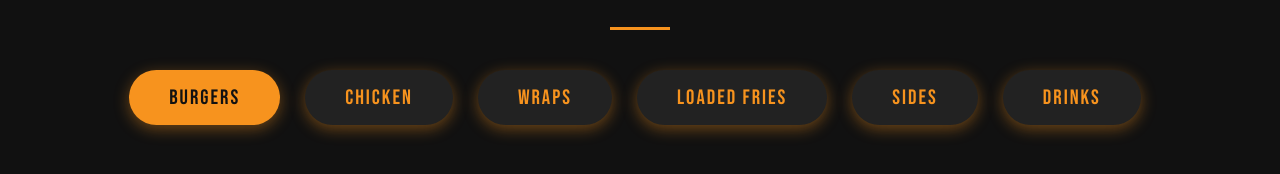
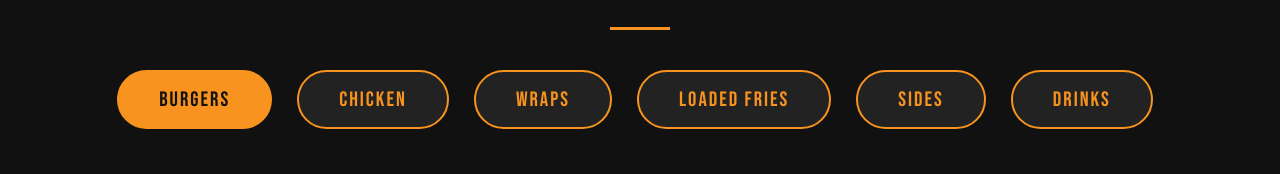
Before and after one commit to KareemSab278/grilla_smash, a React (Vite) app: page / in a window 1280 px wide. Shown: the part 1684-1858 px from the top of the page. Built offline with nearby package versions, Linux system fonts and the light colour scheme.

Commit message:
done for today ig

```diff
--- a/src/Components/Buttons.tsx
+++ b/src/Components/Buttons.tsx
@@ -15,7 +15,7 @@ export const Buttons = {
         <RenderButton onClick={onClick} title={title} disabled={disabled}>{children}</RenderButton>
     ),
     secondary: ({ onClick, title, children, disabled }: ButtonProps) => (
-        <RenderButton onClick={onClick} title={title} color={'#222222'} disabled={disabled}>{children}</RenderButton>
+        <RenderButton onClick={onClick} title={title} color={'#222222'} disabled={disabled} optionalStyles={{ color: '#F7931E', border: '2px solid #F7931E'}}>{children}</RenderButton>
     ),
     category: ({ onClick, title, children, disabled, optionalStyles }: ButtonProps) => (
         <RenderButton onClick={onClick} title={title} color={'#222222'} disabled={disabled} optionalStyles={optionalStyles}>{children}</RenderButton>
@@ -24,6 +24,7 @@ export const Buttons = {
 
 const RenderButton = ({ onClick, title, children, color, disabled, optionalStyles, className }: ButtonProps) => {
     const [clicked, setClicked] = useState(false)
+    const [hovered, setHovered] = useState(false)
 
     const BtnColor = color || '#F7931E'
 
@@ -38,14 +39,16 @@ const RenderButton = ({ onClick, title, children, color, disabled, optionalStyle
             disabled={disabled}
             style={{
                 ...styles.primary_button,
-                background: clicked ? BtnColor : '#F7931E',
-                transform: clicked ? 'scale(0.9)' : 'scale(1)',
+                background: BtnColor,
+                transform: clicked ? 'scale(0.9)' : hovered ? 'scale(1.1)' : 'scale(1)',
                 opacity: disabled ? 0.6 : 1,
                 cursor: disabled ? 'not-allowed' : 'pointer',
                 ...optionalStyles,
             }}
             className={className}
             onClick={() => { if (!disabled) { setClicked(true); onClick() } }}
+            onMouseEnter={() => setHovered(true)}
+            onMouseLeave={() => setHovered(false)}
         >
             {title}{children}
         </button>
@@ -61,10 +64,9 @@ const styles = {
         fontSize: '1.3rem',
         letterSpacing: '2px',
         borderRadius: '50px',
-        cursor: 'pointer',
         transition: 'all 0.3s ease',
         textTransform: 'uppercase' as const,
-        boxShadow: '0 4px 15px rgba(247, 147, 30, 0.4)',
         display: 'inline-block',
-    },
-}
+        height: 'auto',
+        cursor: 'pointer',
+    }}
--- a/src/Components/CheckoutForm.tsx
+++ b/src/Components/CheckoutForm.tsx
@@ -169,7 +169,7 @@ const styles: { [key: string]: CSSProperties } = {
   },
   inputFocus: {
     outline: 'none',
-    borderColor: 'var(--orange)',
+    border: '1px solid var(--orange)',
     boxShadow: '0 0 0 3px rgba(247, 147, 30, 0.1)',
   },
   inlineRow: {
--- a/src/Pages/App.tsx
+++ b/src/Pages/App.tsx
@@ -52,7 +52,6 @@ export const App = () => {
     )
   }
 
-  const removeItem = (itemId: number) => setCart((prev) => prev.filter((i) => i.id !== itemId))
 
   const openCart = () => { setModalOpen(true); setModalView('cart') }
 
@@ -152,7 +151,6 @@ export const App = () => {
           <CartSection
             cart={cart}
             updateQuantity={updateQuantity}
-            removeItem={removeItem}
             subtotal={subtotal}
             total={total}
             DELIVERY_FEE={DELIVERY_FEE}
--- a/src/Pages/Components.tsx
+++ b/src/Pages/Components.tsx
@@ -60,7 +60,7 @@ export const Menu = ({ categories, onSetActiveCategory, activeCategory, filtered
             key={cat.id}
             onClick={() => onSetActiveCategory(cat.id)}
             title={cat.label}
-            optionalStyles={{ marginRight: '10px', marginBottom: '10px', background: activeCategory === cat.id ? '#F7931E' : '#222222', color: activeCategory === cat.id ? '#111111' : '#F7931E' }}
+            optionalStyles={{ marginRight: '10px', marginBottom: '10px', background: activeCategory === cat.id ? '#F7931E' : '#222222', color: activeCategory === cat.id ? '#111111' : '#F7931E', border: '2px solid #F7931E' }}
           />
         ))}
       </div>
@@ -89,12 +89,13 @@ export const Hero = ({ setActiveCategory }: { setActiveCategory: (category: stri
           title="Order Now"
         />
       </div>
-      <div className="hero-image" style={styles.heroImage}>
+      <div className="hero-image" >
         <img
           src="public/images/hero-burger.jpg"
-          alt="Smash burger"
+          alt="The Go Ape Oklahoma"
           loading="lazy"
           style={styles.heroImageImg}
+
         />
       </div>
     </div>
@@ -145,7 +146,6 @@ export const About = () => (
 interface CartSectionProps {
   cart: CartItem[],
   updateQuantity: (itemId: number, change: number) => void,
-  removeItem: (itemId: number) => void,
   subtotal: number,
   total: number,
   DELIVERY_FEE: number,
@@ -154,7 +154,7 @@ interface CartSectionProps {
   onEditItem: (itemId: number) => void,
 }
 
-export const CartSection = ({ cart, updateQuantity, removeItem, subtotal, total, DELIVERY_FEE, openCheckout, closeModal, onEditItem }: CartSectionProps) => (
+export const CartSection = ({ cart, updateQuantity, subtotal, total, DELIVERY_FEE, openCheckout, closeModal, onEditItem }: CartSectionProps) => (
   <>
     <div style={styles.modalBody}>
       {cart.length === 0 ? (
@@ -197,18 +197,12 @@ export const CartSection = ({ cart, updateQuantity, removeItem, subtotal, total,
             </div>
 
             <div style={{ display: 'flex', flexDirection: 'column', alignItems: 'center', justifyContent: 'center' }}>
-
               <div style={{ ...styles.cartItemActions, marginLeft: 10, marginTop: 20 }}>
                 <button type="button" style={styles.cartActionBtn} onClick={() => updateQuantity(item.id, -1)}>−</button>
                 <span>{item.quantity}</span>
                 <button type="button" style={styles.cartActionBtn} onClick={() => updateQuantity(item.id, 1)}>+</button>
               </div>
-
-
-
-            </div>
-            <div style={{ position: 'absolute', bottom: 200, right: 10 }}>
-              <button type="button" style={styles.editBtn} onClick={() => onEditItem(item.id)}>Edit</button>
+              <button type="button" style={{ ...styles.editBtn, marginTop: 12 }} onClick={() => onEditItem(item.id)}>Customize</button>
             </div>
           </div>
         ))
```
